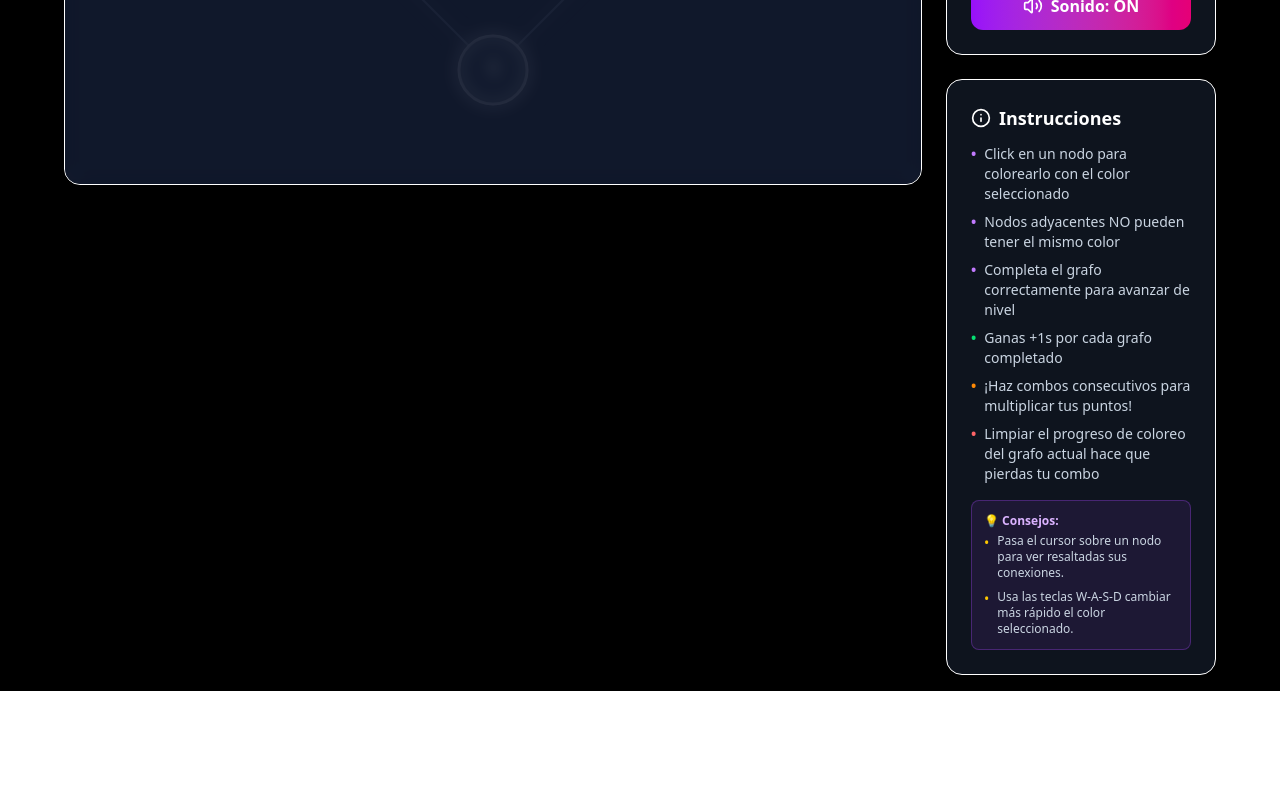
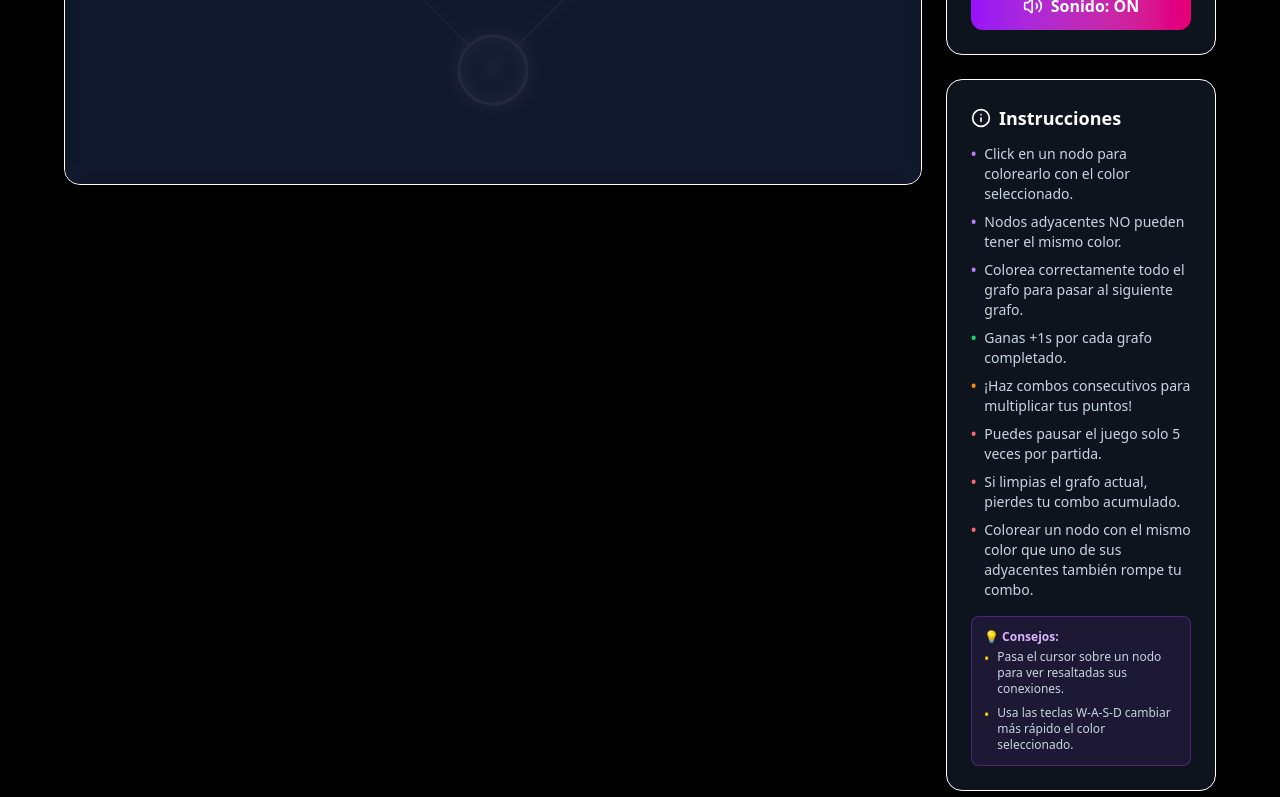
Before and after one commit to RenzoQuispe/GraphRush, a React (Vite) app in the folder client/: page /juegos/coloreo-grafos in a window 1280 px wide. Shown: the part 615-1412 px from the top of the page. Before the commit the page ends 1306 px from the top, so only its background shows below. Built offline with nearby package versions, Linux system fonts and the light colour scheme.

Commit message:
implementar logica de Mejor Combo y actualizar instrucciones de juego

```diff
--- a/client/src/pages/juegos/ColoreoGrafos/components/GameInfo.tsx
+++ b/client/src/pages/juegos/ColoreoGrafos/components/GameInfo.tsx
@@ -1,7 +1,7 @@
 // panel de información e instrucciones del juego
 
 import { Info } from 'lucide-react';
-import { GAME_CONFIG } from '../utils/nivelConfig';
+import { GAME_CONFIG, MAX_PAUSES } from '../utils/nivelConfig';
 
 export interface GameInfoProps {
   className?: string;
@@ -18,19 +18,19 @@ export function GameInfo({ className = '' }: GameInfoProps) {
       <ul className="text-sm text-slate-300 space-y-2">
         <li className="flex items-start gap-2">
           <span className="text-purple-400 font-bold">•</span>
-          <span>Click en un nodo para colorearlo con el color seleccionado</span>
+          <span>Click en un nodo para colorearlo con el color seleccionado.</span>
         </li>
         <li className="flex items-start gap-2">
           <span className="text-purple-400 font-bold">•</span>
-          <span>Nodos adyacentes NO pueden tener el mismo color</span>
+          <span>Nodos adyacentes NO pueden tener el mismo color.</span>
         </li>
         <li className="flex items-start gap-2">
           <span className="text-purple-400 font-bold">•</span>
-          <span>Completa el grafo correctamente para avanzar de nivel</span>
+          <span>Colorea correctamente todo el grafo para pasar al siguiente grafo.</span>
         </li>
         <li className="flex items-start gap-2">
           <span className="text-green-400 font-bold">•</span>
-          <span>Ganas +{GAME_CONFIG.timeBonus}s por cada grafo completado</span>
+          <span>Ganas +{GAME_CONFIG.timeBonus}s por cada grafo completado.</span>
         </li>
         <li className="flex items-start gap-2">
           <span className="text-orange-400 font-bold">•</span>
@@ -38,7 +38,15 @@ export function GameInfo({ className = '' }: GameInfoProps) {
         </li>
         <li className="flex items-start gap-2">
           <span className="text-red-400 font-bold">•</span>
-          <span>Limpiar el progreso de coloreo del grafo actual hace que pierdas tu combo</span>
+          <span>Puedes pausar el juego solo {MAX_PAUSES} veces por partida.</span>
+        </li>
+        <li className="flex items-start gap-2">
+          <span className="text-red-400 font-bold">•</span>
+          <span>Si limpias el grafo actual, pierdes tu combo acumulado. </span>
+        </li>
+        <li className="flex items-start gap-2">
+          <span className="text-red-400 font-bold">•</span>
+          <span>Colorear un nodo con el mismo color que uno de sus adyacentes también rompe tu combo. </span>
         </li>
       </ul>
 
--- a/client/src/pages/juegos/ColoreoGrafos/hooks/useGraphGame.ts
+++ b/client/src/pages/juegos/ColoreoGrafos/hooks/useGraphGame.ts
@@ -29,6 +29,7 @@ export function useGraphGame() {
       colorLimit,
       selectedColor: COLORS.PALETTE[0],
       combo: 0,
+      bestCombo: 0,
       showSuccess: false,
       highScore,
       pausesRemaining: MAX_PAUSES,
@@ -90,6 +91,7 @@ export function useGraphGame() {
       colorLimit,
       selectedColor: COLORS.PALETTE[0],
       combo: 0,
+      bestCombo: 0,
       showSuccess: false,
       highScore,
       pausesRemaining: MAX_PAUSES,
@@ -143,6 +145,8 @@ export function useGraphGame() {
         const points = calculatePoints(prev.currentLevel, prev.combo);
         const newScore = prev.score + points;
         const newCombo = prev.combo + 1;
+        const newBestCombo = Math.max(prev.bestCombo, newCombo);
+        console.log(`Grafo completado! Puntos ganados: ${points} | Nuevo puntaje: ${newScore} | Combo actual: x${newCombo} | Mejor combo: x${newBestCombo}`);
         const newLevel = prev.currentLevel + 1;
 
         // mostrar animación de éxito
@@ -160,6 +164,7 @@ export function useGraphGame() {
             score: newScore,
             graphsCompleted: prev.graphsCompleted + 1,
             combo: newCombo,
+            bestCombo: newBestCombo,
             selectedColor: COLORS.PALETTE[0],
           }));
 
--- a/client/src/pages/juegos/ColoreoGrafos/index.tsx
+++ b/client/src/pages/juegos/ColoreoGrafos/index.tsx
@@ -73,7 +73,7 @@ export default function ColoreoGrafosGame() {
                   stats={[
                     { label: 'Nivel Alcanzado', value: gameState.currentLevel },
                     { label: 'Grafos Completados', value: gameState.graphsCompleted },
-                    { label: 'Mejor Combo', value: `x${gameState.combo}` },
+                    { label: 'Mejor Combo', value: `x${gameState.bestCombo}` },
                   ]}
                   onRestart={startGame}
                   title="¡Tiempo Agotado!"
--- a/client/src/pages/juegos/ColoreoGrafos/types/index.ts
+++ b/client/src/pages/juegos/ColoreoGrafos/types/index.ts
@@ -24,6 +24,7 @@ export interface ColorGameState {
   colorLimit: number;
   selectedColor: string;
   combo: number;
+  bestCombo: number;
   showSuccess: boolean;
   highScore: number;
   pausesRemaining: number;
```
